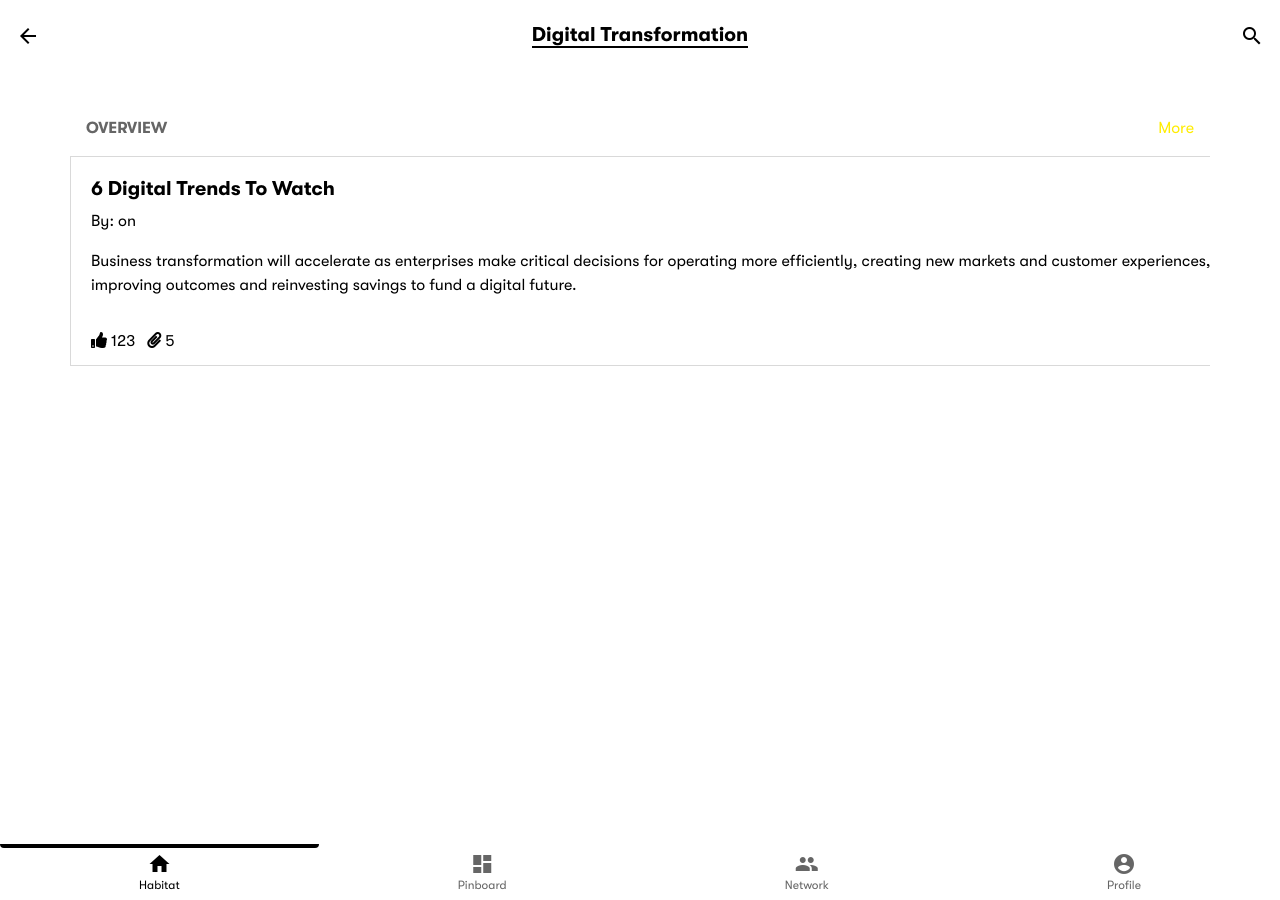
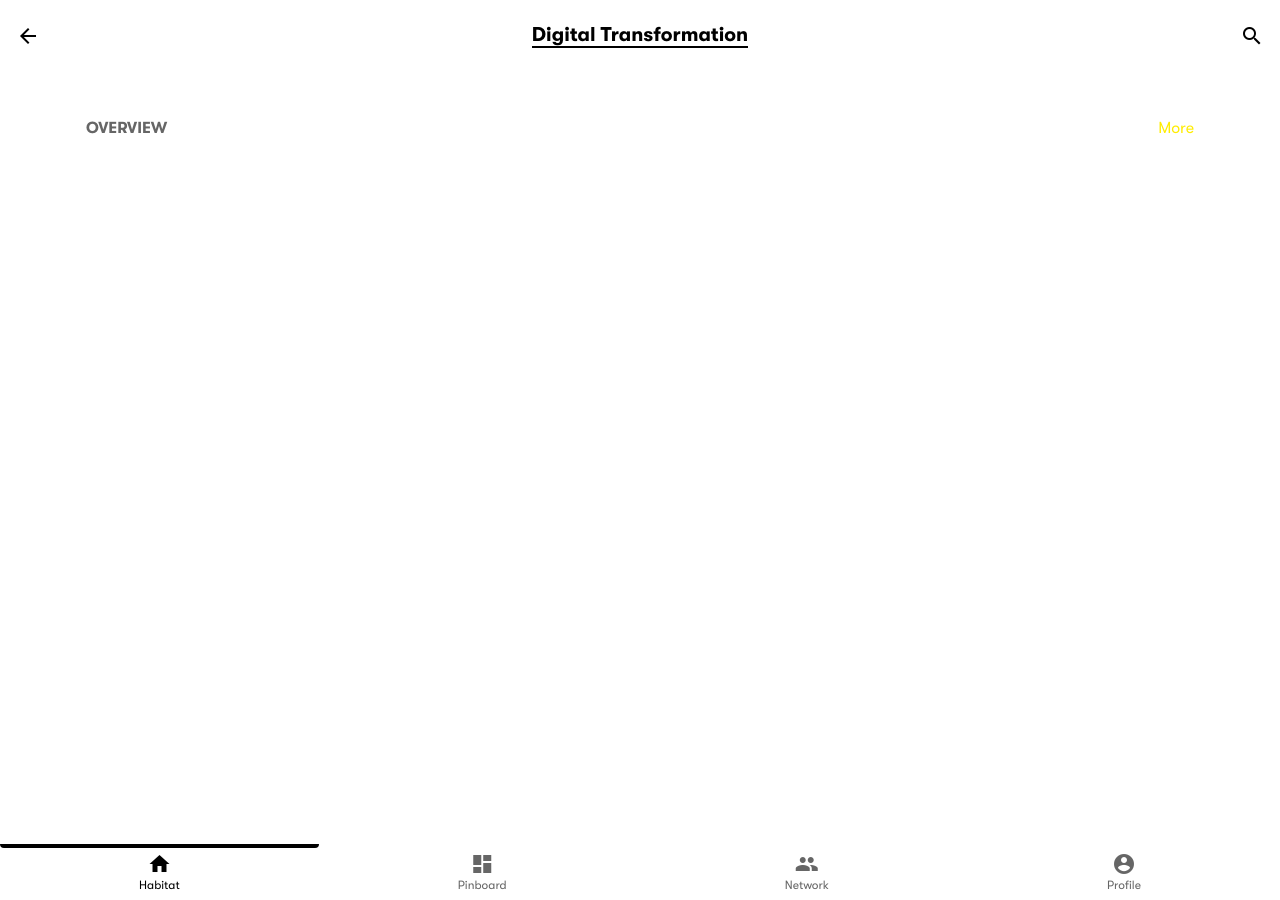
Before and after one commit to jsprlprd/digital-habitat, a Jekyll site: the page built from my-habitat/digital-transformation.html, in a window 1280 px wide. Built offline with Jekyll 4.4.1, drawn with Linux system fonts in a browser that asks for light colours; nearby versions of some CDN libraries.

Commit message:
Update digital-transformation.html

```diff
--- a/my-habitat/digital-transformation.html
+++ b/my-habitat/digital-transformation.html
@@ -18,7 +18,7 @@
 </div>
 
 <div class="row card-scrollable">
-  {% assign blogs = site.blogs | sort:"order" %}
+  {% assign blogs = site.blogs | sort:"order" | where: "categories", "overview" %}
   {% for blog in blogs %}
     <div class="card">
       <div class="card-body">
```
